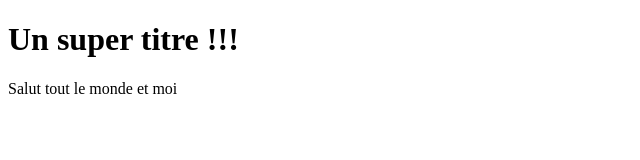
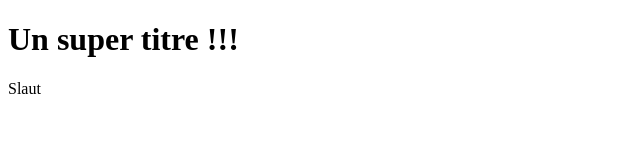
Before and after one commit to nabilzid/openclassroom, a plain HTML site: page index.html in a window 1280 px wide. Shown: the whole page, without its empty margins (0-640 px from the left). Drawn offline with Linux system fonts and the light colour scheme.

Commit message:
Update index.html

```diff
--- a/index.html
+++ b/index.html
@@ -6,6 +6,8 @@
 </head>
 <body>
    <h1>Un super titre !!!</h1>
-   <p>Salut tout le monde et moi</p>
+   <div>
+      <p>Slaut</p>
+   </div>
 </body>
 </html>
```
